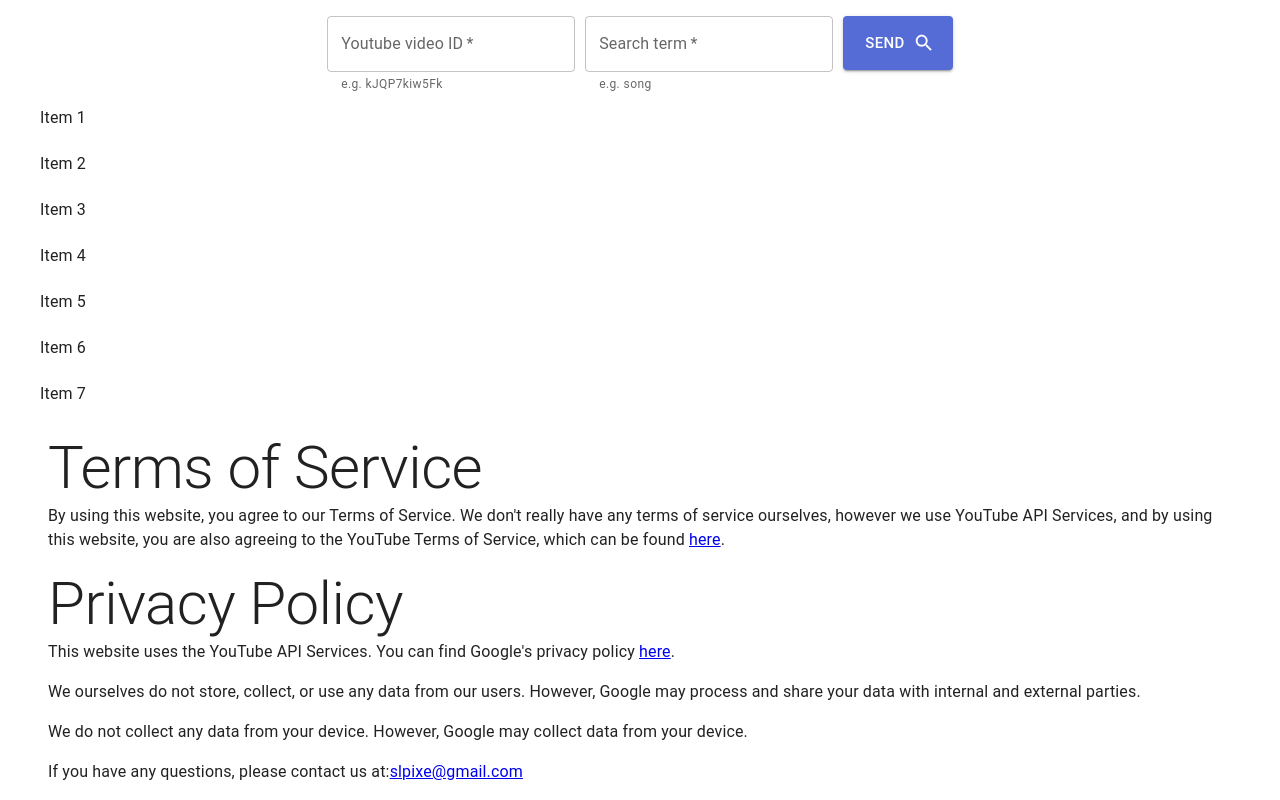
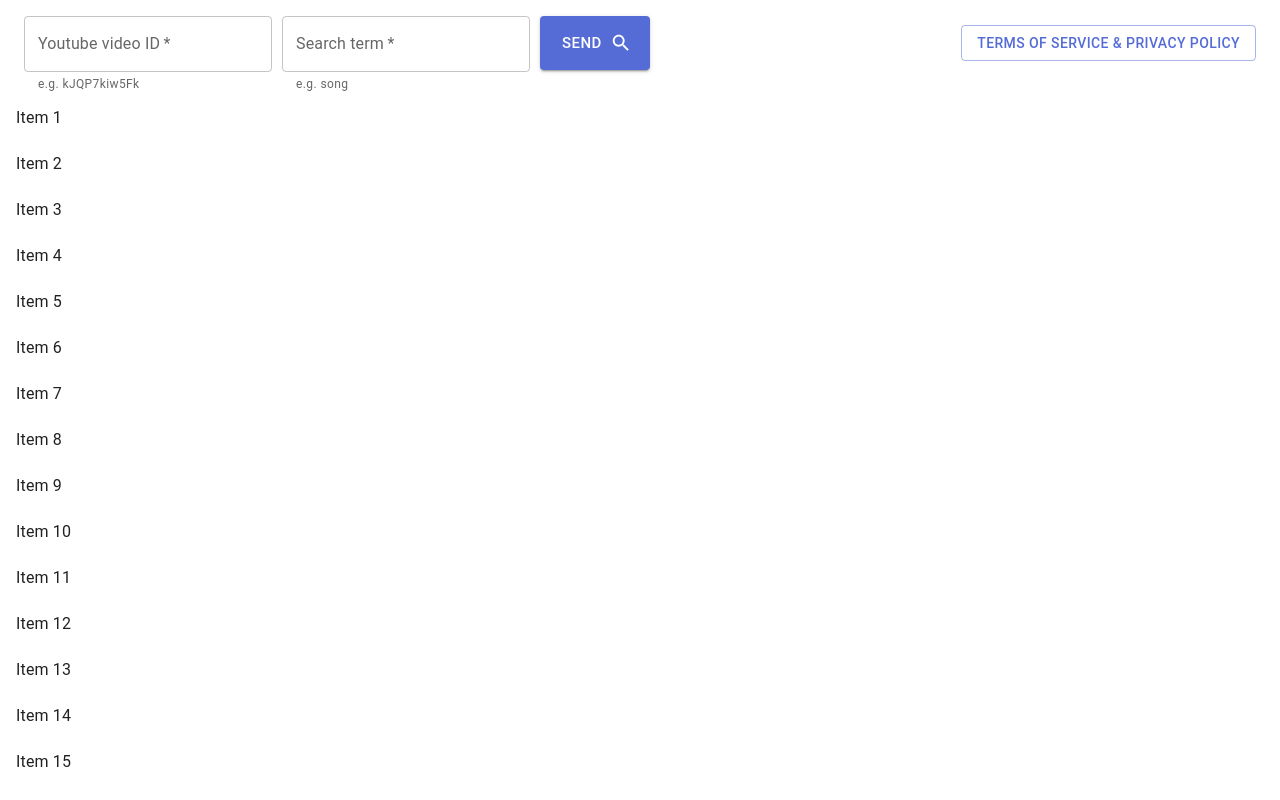
Before and after one commit to slpixe/Video-Comments-Search, a React (Vite) app: page / in a window 1280 px wide. Built offline with nearby package versions, Linux system fonts and the light colour scheme.

Commit message:
styling tweaks

```diff
--- a/src/App.tsx
+++ b/src/App.tsx
@@ -1,29 +1,16 @@
 import Container from '@mui/material/Container';
 import Box from '@mui/material/Box';
 import { VideoCommentsSearch } from './components/VideoCommentsSearch';
-import Policy from './components/Policy';
-
-// function Copyright() {
-//   return (
-//     <Typography variant="body2" color="text.secondary" align="center">
-//       {'Copyright © '}
-//       <Link color="inherit" href="https://mui.com/">
-//         Your Website
-//       </Link>{' '}
-//       {new Date().getFullYear()}.
-//     </Typography>
-//   );
-// }
 
 export default function App() {
   return (
     <>
-      <Container style={{ display: 'flex', flexDirection: 'column', minHeight: '100vh', margin: 0, maxWidth: '100%' }}>
-        <Box sx={{ my: 2, flex: '1 0 auto', display: 'flex', flexDirection: 'column' }}>
+      <Container
+        style={{ display: 'flex', flexDirection: 'column', minHeight: '100vh', margin: 0, maxWidth: '100%' }}
+        disableGutters={true}
+      >
+        <Box sx={{ marginTop: 2, flex: '1 0 auto', display: 'flex', flexDirection: 'column' }}>
           <VideoCommentsSearch />
-        </Box>
-        <Box style={{ flexShrink: 0, maxWidth: '100%', fontSize: '14px', display: 'flex', flexDirection: 'column' }}>
-          <Policy />
         </Box>
       </Container>
     </>
--- a/src/components/Policy.tsx
+++ b/src/components/Policy.tsx
@@ -1,31 +1,35 @@
-import { Typography, Container } from '@mui/material';
+import { Typography } from '@mui/material';
 const Policy = () => (
-  <Container style={{ fontSize: '14px', maxWidth: '100%' }}>
-    <Typography variant="h2">Terms of Service</Typography>
-    <Typography paragraph>
+  <>
+    <Typography variant="h5" component="h2">
+      Terms of Service
+    </Typography>
+    <Typography gutterBottom>
       By using this website, you agree to our Terms of Service. We don't really have any terms of service ourselves,
       however we use YouTube API Services, and by using this website, you are also agreeing to the YouTube Terms of
       Service, which can be found <a href="https://www.youtube.com/t/terms">here</a>.
     </Typography>
 
-    <Typography variant="h2">Privacy Policy</Typography>
-    <Typography paragraph>
+    <Typography variant="h5" component="h2">
+      Privacy Policy
+    </Typography>
+    <Typography gutterBottom>
       This website uses the YouTube API Services. You can find Google's privacy policy{' '}
       <a href="http://www.google.com/policies/privacy">here</a>.
     </Typography>
 
-    <Typography paragraph>
+    <Typography gutterBottom>
       We ourselves do not store, collect, or use any data from our users. However, Google may process and share your
       data with internal and external parties.
     </Typography>
-    <Typography paragraph>
+    <Typography gutterBottom>
       We do not collect any data from your device. However, Google may collect data from your device.
     </Typography>
-    <Typography paragraph>
+    <Typography gutterBottom>
       If you have any questions, please contact us at:
       <a href="mailto:slpixe@gmail.com">slpixe@gmail.com</a>
     </Typography>
-  </Container>
+  </>
 );
 
 export default Policy;
--- /dev/null
+++ b/src/components/PolicyDialog.tsx
@@ -0,0 +1,64 @@
+import * as React from 'react';
+import Button from '@mui/material/Button';
+import { styled } from '@mui/material/styles';
+import Dialog from '@mui/material/Dialog';
+import DialogTitle from '@mui/material/DialogTitle';
+import DialogContent from '@mui/material/DialogContent';
+import DialogActions from '@mui/material/DialogActions';
+import IconButton from '@mui/material/IconButton';
+import CloseIcon from '@mui/icons-material/Close';
+import Typography from '@mui/material/Typography';
+import Policy from './Policy';
+
+const BootstrapDialog = styled(Dialog)(({ theme }) => ({
+  '& .MuiDialogContent-root': {
+    padding: theme.spacing(2),
+  },
+  '& .MuiDialogActions-root': {
+    padding: theme.spacing(1),
+  },
+}));
+
+export default function CustomizedDialogs() {
+  const [open, setOpen] = React.useState(false);
+
+  const handleClickOpen = () => {
+    setOpen(true);
+  };
+  const handleClose = () => {
+    setOpen(false);
+  };
+
+  return (
+    <div>
+      <Button variant="outlined" onClick={handleClickOpen}>
+        Terms of Service & Privacy Policy
+      </Button>
+      <BootstrapDialog onClose={handleClose} aria-labelledby="customized-dialog-title" open={open}>
+        <DialogTitle sx={{ m: 0, p: 2 }} id="customized-dialog-title">
+          Terms of Service & Privacy Policy
+        </DialogTitle>
+        <IconButton
+          aria-label="close"
+          onClick={handleClose}
+          sx={{
+            position: 'absolute',
+            right: 8,
+            top: 8,
+            color: (theme) => theme.palette.grey[500],
+          }}
+        >
+          <CloseIcon />
+        </IconButton>
+        <DialogContent dividers>
+          <Policy />
+        </DialogContent>
+        <DialogActions>
+          <Button autoFocus onClick={handleClose}>
+            Close
+          </Button>
+        </DialogActions>
+      </BootstrapDialog>
+    </div>
+  );
+}
--- a/src/components/SearchBar/SearchBar.tsx
+++ b/src/components/SearchBar/SearchBar.tsx
@@ -1,6 +1,7 @@
-import { Button, TextField, Toolbar } from '@mui/material';
+import { Box, Button, TextField, Toolbar } from '@mui/material';
 import SearchIcon from '@mui/icons-material/Search';
 import { ChangeEvent, FormEvent } from 'react';
+import PolicyDialog from '../PolicyDialog';
 
 interface IProps {
   handleSubmit: (event: FormEvent<HTMLFormElement>) => void;
@@ -11,7 +12,7 @@ interface IProps {
 
 export const SearchBar = (props: IProps) => {
   return (
-    <Toolbar style={{ display: 'flex', justifyContent: 'center' }}>
+    <Toolbar style={{ display: 'flex', justifyContent: 'center', alignItems: 'baseline' }}>
       <form onSubmit={props.handleSubmit}>
         <TextField
           helperText="e.g. kJQP7kiw5Fk"
@@ -45,6 +46,9 @@ export const SearchBar = (props: IProps) => {
           Send
         </Button>
       </form>
+      <Box sx={{ marginLeft: 'auto' }}>
+        <PolicyDialog />
+      </Box>
     </Toolbar>
   );
 };
```
Also changed, not shown: src/ProTip.tsx (deleted, +0 -22 lines).
